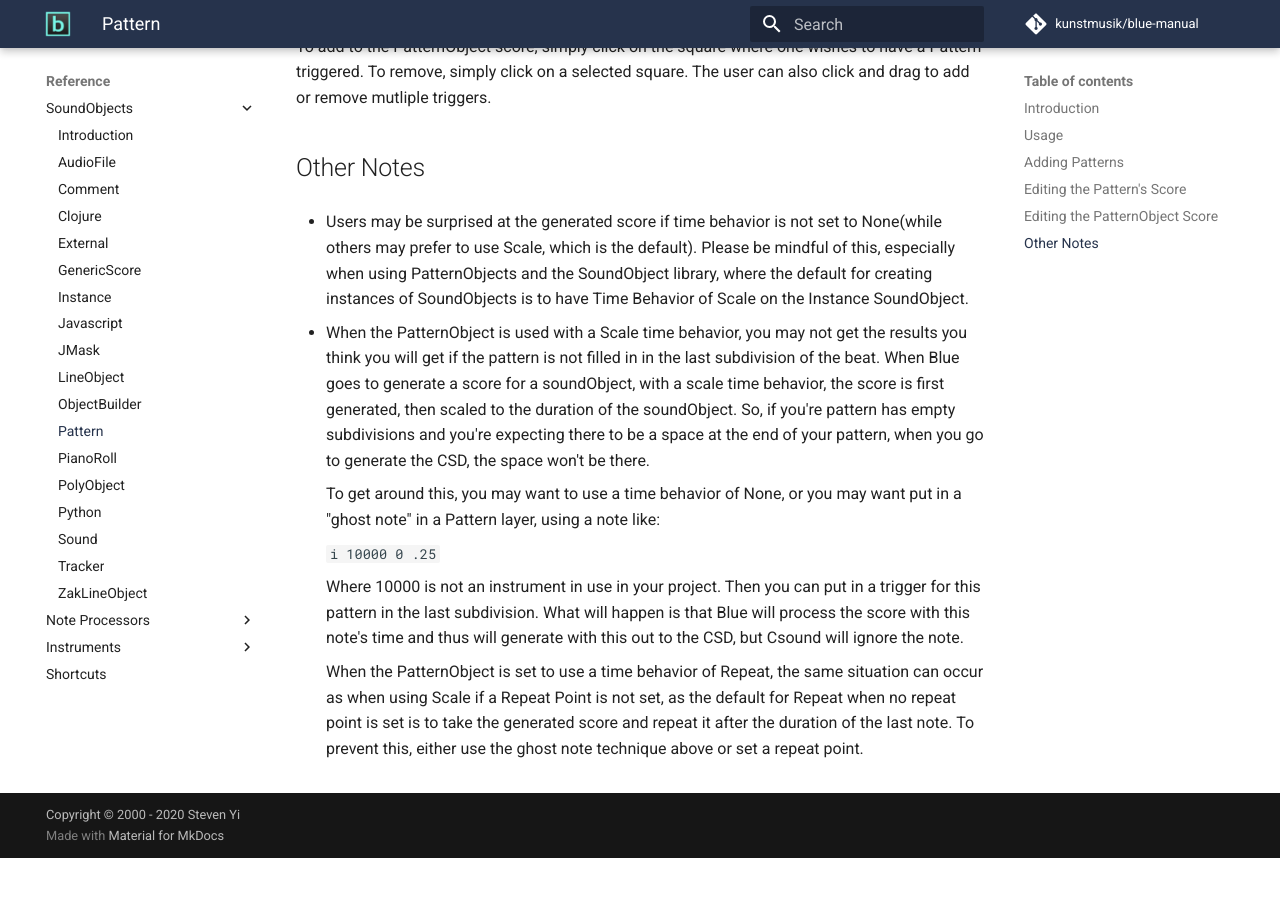
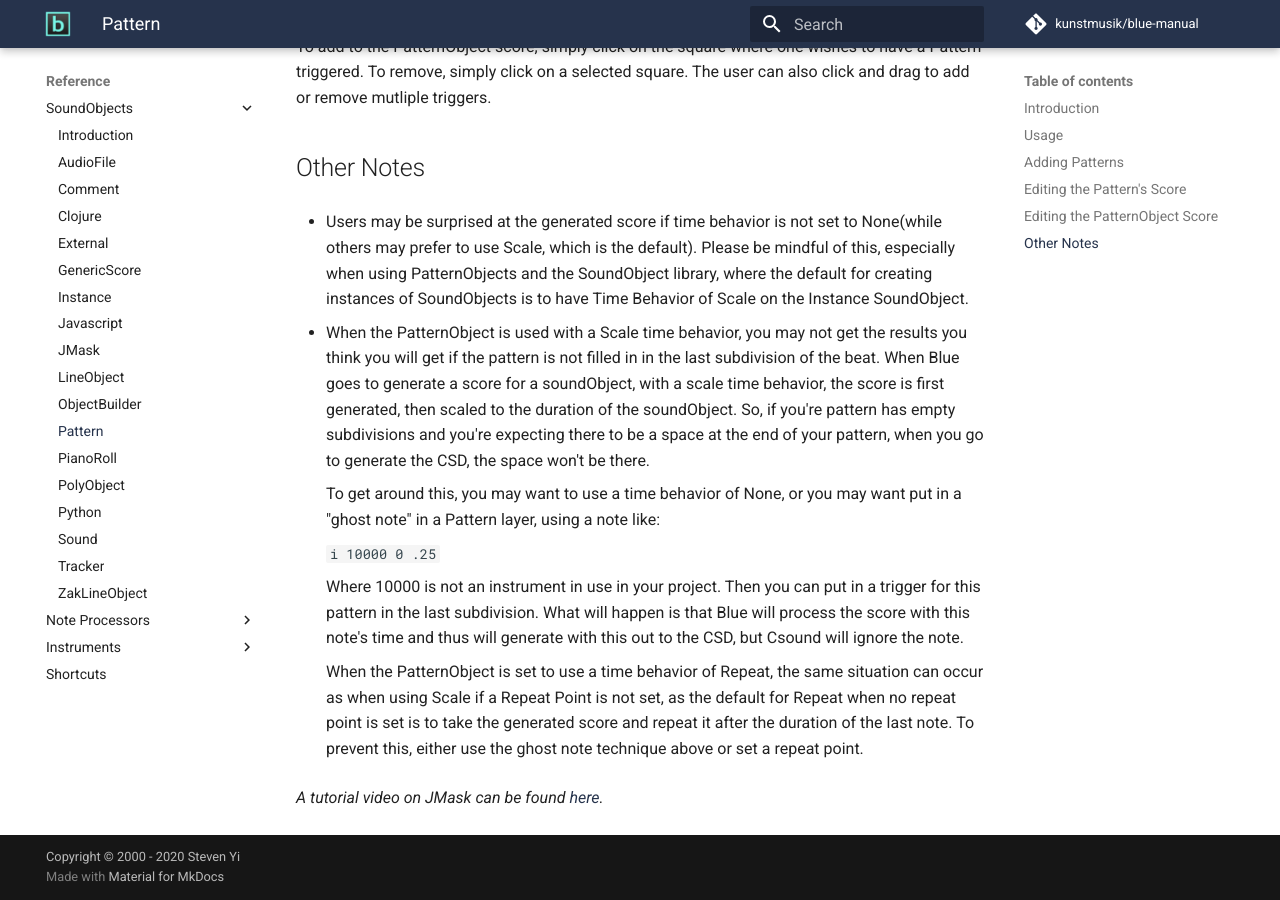
Before and after one commit to kunstmusik/blue-manual, an MkDocs documentation site: the page built from docs/users/reference/soundObjects/patternObject.md, in a window 1280 px wide and 900 px high, scrolled down 2618 px. Built offline with MkDocs 1.6.1 and Material for MkDocs 9.7.7, drawn with Linux system fonts in a browser that asks for light colours; comment, search, counter and statistics services are not loaded; before the commit the page ends 3476 px from its top, so only the background shows below that.

Commit message:
added link to tutorial video

```diff
--- a/docs/users/reference/soundObjects/patternObject.md
+++ b/docs/users/reference/soundObjects/patternObject.md
@@ -111,3 +111,5 @@ mutliple triggers.
     take the generated score and repeat it after the duration of the
     last note. To prevent this, either use the ghost note technique
     above or set a repeat point.
+
+_A tutorial video on JMask can be found [here](https://www.youtube.com/watch?v=O2QkPMP0Rrc&t=319s)._
```
